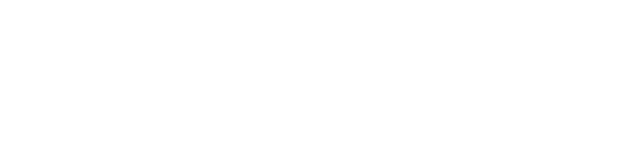
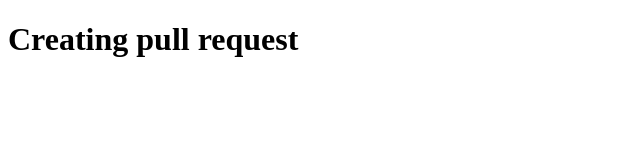
Before and after one commit to ZohaibHassan47/task, a plain HTML site: page index.html in a window 1280 px wide. Shown: the whole page, without its empty margins (0-640 px from the left). Drawn offline with Linux system fonts and the light colour scheme.

Commit message:
pull request

```diff
--- a/index.html
+++ b/index.html
@@ -7,6 +7,6 @@
     <title>Zuhaib Hassan</title>
 </head>
 <body>
-
+    <h1>Creating pull request</h1>
 </body>
 </html>
```
